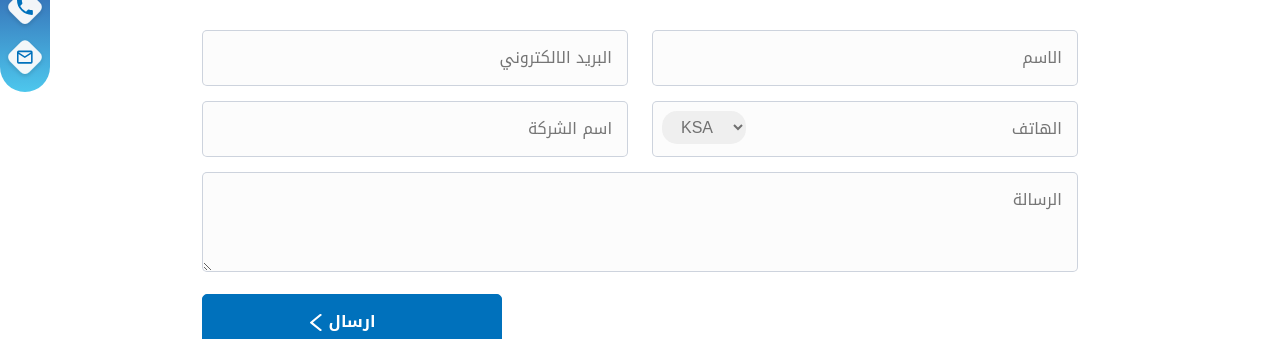
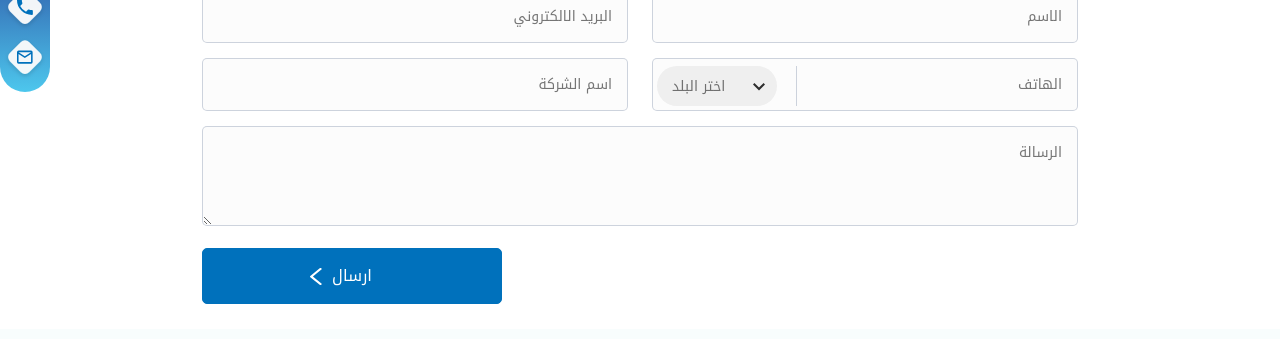
Before and after one commit to Ehab-Elshahat/qemmq-3, a plain HTML site: page pages/contact-us.html in a window 1280 px wide. Shown: the part 391-730 px from the top of the page. Drawn offline with Linux system fonts and the light colour scheme.

Commit message:
Add Contact Us Page

```diff
--- a/css/abou-company.css
+++ b/css/abou-company.css
@@ -4,7 +4,7 @@
 /* Start Header */
 .aboutcompany-header {
   padding-top: 170px;
-  background: #fff url("../assets/home-page/header-bg.png") ;
+  background-image: url("../assets/home-page/header-bg.svg");
   background-size: cover;
   background-position: center 130px;
   background-repeat: no-repeat;
--- a/css/contact-us.css
+++ b/css/contact-us.css
@@ -1,7 +1,12 @@
 /* Start Contact Us  */
 .contact-us-pge {
-  margin: 200px auto 100px;
+  margin: 160px auto 25px;
   max-width: 900px;
+}
+@media(max-width:991px) {
+  .contact-us-pge {
+    margin-top: 160px  ;
+  }
 }
 .contact-us-pge .section-title {
   text-align: right;
@@ -23,6 +28,7 @@
 }
 .contact-us-pge form input,
 .contact-us-pge form textarea {
+  font-size: 14px;
   width: 100%;
   padding: 15px;
   margin-bottom: 15px;
@@ -46,7 +52,7 @@
   position: relative;
   background-color: #0071BC;
   color: #fff;
-  font-weight: bold;
+
   padding: 15px;
       display: flex;
     align-items: center;
@@ -114,37 +120,58 @@
 }
 .form-phone {
   position: relative;
+
 }
-.select-country {
+.custom-select {
+  position: absolute;
+  width: 120px;
+  height: 40px;
+  left: 5px;
+  top: 8px;
+  display: flex;
+  justify-content: center;
+
+}
+.custom-select::before {
+  content: "";
+  position: absolute;
+  width: 1px;
+  height: 100%;
+  background-color:#98A3BA78;
+  right: -20px;
+}
+.select-box {
+  cursor: pointer;
+  font-size: 14px;
   direction: ltr;
-  position: absolute;
-  left: 10px;
-  top: 10px;
-  padding: 0px 15px;
   border: none;
+  appearance: none;
+  padding: 0 30px 0 15px;
+  width: 100%;
+  color: #707070;
   background-color: #EFEFEF;
-  color: #707070;
-  border-radius: 15px;
-  -webkit-border-radius: 15px;
-  -moz-border-radius: 15px;
-  -ms-border-radius: 15px;
-  -o-border-radius: 15px;
+  border-radius: 20px;
+  -webkit-border-radius: 20px;
+  -moz-border-radius: 20px;
+  -ms-border-radius: 20px;
+  -o-border-radius: 20px;
+
 }
-.select-country:focus {
-  border: none;
+.select-box:focus {
   outline: none;
 }
-.select-country option {
-  color: #707070;
-  background-color: #EFEFEF;
-  border: 1px solid #EFEFEF;
-  border-radius: 10px;
-  -webkit-border-radius: 10px;
-  -moz-border-radius: 10px;
-  -ms-border-radius: 10px;
-  -o-border-radius: 10px;
+
+.custom-select .icon-container {
+  cursor: pointer;
+  position: absolute;
+  width: 15px;
+  height: 15px;
+  right: 12px;
+  top: 11px;
+  z-index: 0;
 }
 
 
 
+
 /* End Contact Us  */
--- a/css/marketing-services.css
+++ b/css/marketing-services.css
@@ -219,7 +219,7 @@
 .ser-r .ser-r-titles.active,
 .ser-r .ser-r-titles:hover {
   color: var(--headingSectionsColor);
-  font-size: 2.2vh;
+
   background-color: #f1f8ff;
 }
 
--- a/css_ltr/abou-company.css
+++ b/css_ltr/abou-company.css
@@ -4,7 +4,7 @@
 /* Start Header */
 .aboutcompany-header {
   padding-top: 170px;
-  background: #fff url("../assets/home-page/header-bg.png") ;
+  background-image: url("../assets/home-page/header-bg.svg");
   background-size: cover;
   background-position: center 130px;
   background-repeat: no-repeat;
--- a/css_ltr/contact-us.css
+++ b/css_ltr/contact-us.css
@@ -1,7 +1,12 @@
 /* Start Contact Us  */
 .contact-us-pge {
-  margin: 200px auto 100px;
+  margin: 160px auto 25px;
   max-width: 900px;
+}
+@media(max-width:991px) {
+  .contact-us-pge {
+    margin-top: 160px  ;
+  }
 }
 .contact-us-pge .section-title {
   text-align: right;
@@ -46,7 +51,7 @@
   position: relative;
   background-color: #0071BC;
   color: #fff;
-  font-weight: bold;
+
   padding: 15px;
       display: flex;
     align-items: center;
@@ -124,37 +129,55 @@
 }
 .form-phone {
   position: relative;
+
 }
-.select-country {
-  direction: rtl;
+.custom-select {
   position: absolute;
-  right: 10px;
-  top: 10px;
-  padding: 0px 15px;
+  width: 120px;
+  height: 40px;
+  right: 5px;
+  top: 8px;
+  display: flex;
+  justify-content: center;
+
+}
+.custom-select::before {
+  content: "";
+  position: absolute;
+  width: 1px;
+  height: 100%;
+  background-color:#98A3BA78;
+  left: -20px;
+}
+.select-box {
+  cursor: pointer;
+  font-size: 14px;
+  direction: ltr;
   border: none;
+  appearance: none;
+  padding: 0 30px 0 15px;
+  width: 100%;
+  color: #707070;
   background-color: #EFEFEF;
-  color: #707070;
-  border-radius: 15px;
-  -webkit-border-radius: 15px;
-  -moz-border-radius: 15px;
-  -ms-border-radius: 15px;
-  -o-border-radius: 15px;
+  border-radius: 20px;
+  -webkit-border-radius: 20px;
+  -moz-border-radius: 20px;
+  -ms-border-radius: 20px;
+  -o-border-radius: 20px;
+
 }
-.select-country:focus {
-  border: none;
+.select-box:focus {
   outline: none;
 }
 
-.select-country *
-{
-  border: none;
-  outline: none;
- border-radius: 15px;
- background-color: #EFEFEF;
- -webkit-border-radius: 15px;
- -moz-border-radius: 15px;
- -ms-border-radius: 15px;
- -o-border-radius: 15px;
+.custom-select .icon-container {
+  cursor: pointer;
+  position: absolute;
+  width: 15px;
+  height: 15px;
+  right: 12px;
+  top: 11px;
+  z-index: 0;
 }
 
 /* End Contact Us  */
--- a/css_ltr/marketing-services.css
+++ b/css_ltr/marketing-services.css
@@ -218,7 +218,7 @@
 .ser-r .ser-r-titles.active,
 .ser-r .ser-r-titles:hover {
   color: var(--headingSectionsColor);
-  font-size: 2.2vh;
+
   background-color: #f1f8ff;
 }
 .ser-l {
--- a/pages/contact-us.html
+++ b/pages/contact-us.html
@@ -286,11 +286,18 @@
               required
               >
                 <div class="custom-select">
-                  <select  name="country" id="country" class="select-country">
+                  <select title="country" name="country" id="countres" class="select-box">
+                    <option value="" selected> اختر البلد</option>
                     <option value="002">EGY</option>
-                    <option value="00965" selected >KSA</option>
+                    <option value="00966" >KSA</option>
                   </select>
+                  <div class="icon-container">
+                    <img src="../assets/contact-us-page/arrow_down.png" alt="arrow_down">
+                  </div>
                 </div>
+
+
+
 
 
               </div>
@@ -311,6 +318,7 @@
           </button>
         </form>
       </div>
+
     </main>
     <!-- End Contact Us -->
 
```
Also changed, not shown: index.html (+3 -0 lines), assets/contact-us-page/arrow_down.png (added), assets/contact-us-page/egy-flag.svg (renamed from assets/contact-us-page/Egy Flag.svg).
